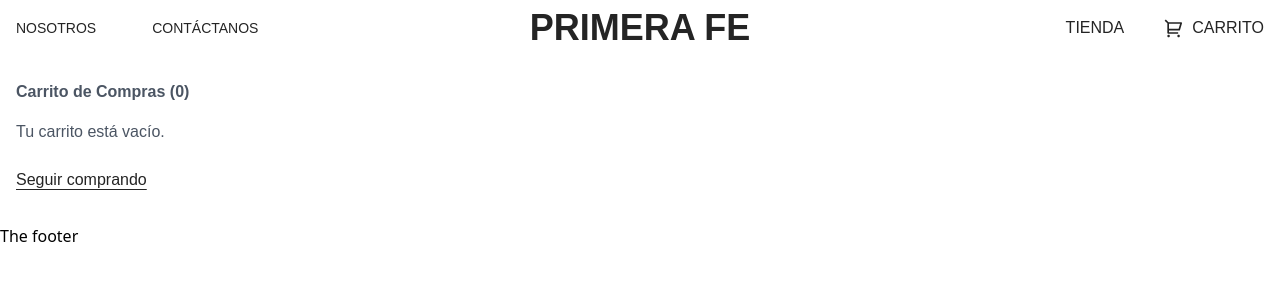
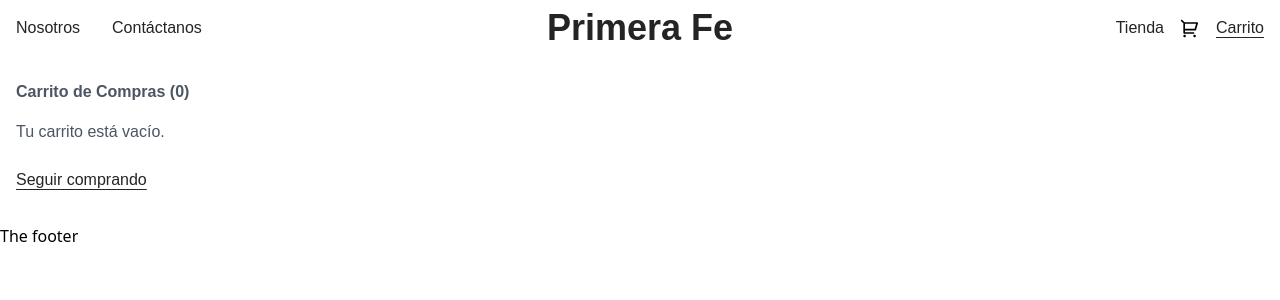
Before and after one commit to gersonch/primera-fe, a Next.js app: page /cart in a window 1280 px wide. Shown: the top 300 px of the page. Built offline with nearby package versions, Linux system fonts and the light colour scheme; a web font is replaced by a local one.

Commit message:
mejorar el navbar

```diff
--- a/app/(general)/cart/Total.tsx
+++ b/app/(general)/cart/Total.tsx
@@ -5,7 +5,7 @@ export function Total({ items }: { items: CartItem[] }) {
   const total = GetTotalCart({ items })
 
   return (
-    <section className="mx-4 flex flex-col lg:h-[750px] h-96">
+    <section className="mx-4 flex flex-col  h-[calc(100vh-10rem)] lg:h-[calc(100vh-10rem)]">
       <div className="flex flex-col gap-4">
         <div className="border-b border-black pb-4 ">Resumen: </div>
       </div>
--- a/components/navbar/DropdownNavbar.tsx
+++ b/components/navbar/DropdownNavbar.tsx
@@ -1,59 +1,47 @@
-'use client'
+import { useCart } from '@/hooks/use-cart'
 import Link from 'next/link'
-import ActiveLink from '../active-link/ActiveLink'
-import styles from './styles.module.css'
+import styles from '@/components/navbar/styles.module.css'
 import { RiShoppingCart2Fill } from 'react-icons/ri'
 import { RiShoppingCart2Line } from 'react-icons/ri'
-import { useCart } from '@/hooks/use-cart'
 
-export interface NavItems {
-  path: string
-  text: string
+interface DropdownNavbarProps {
+  onLinkClick: () => void
 }
 
-interface DropdownNavbarProps {
-  navItems: NavItems[]
-  isDeploy: boolean
-}
-
-const DropdownNavbar: React.FC<DropdownNavbarProps> = ({
-  navItems,
-  isDeploy,
-}) => {
+export default function DropdownNavbar({ onLinkClick }: DropdownNavbarProps) {
   const { items } = useCart()
 
   return (
     <div
-      className={`md:flex flex-col md:flex-row text-sm ${
-        isDeploy
-          ? 'absolute flex flex-col opacity-100 top-14 bg-slate-500 lg:bg-white h-screen w-screen px-16 py-4 items-center z-50 slide-in-from-left-0'
-          : 'opacity-0 md:opacity-100 pointer-events-none absolute md:static'
-      } md:pointer-events-auto gap-6 md:flex-grow md:basis-0 ${styles.links} transition`}
+      className={`absolute  bg-[#1a1b23] h-screen w-full top-0 flex flex-col items-center justify-center gap-4`}
     >
-      {navItems.slice(0, 2).map((navItem, index) => (
-        <ActiveLink key={index} {...navItem} />
-      ))}
-      {isDeploy &&
-        navItems.slice(3).map((navItem, index) =>
-          navItem.path === '/cart' ? (
-            <Link key={index} href={navItem.path}>
-              <div className="flex items-center text-center mr-4">
-                {items.length > 0 ? (
-                  <RiShoppingCart2Fill className="text-xl mr-2 flex items-center" />
-                ) : (
-                  <RiShoppingCart2Line className="text-xl mr-2 flex items-center" />
-                )}
-                <div className="flex items-center text-center">
-                  {navItem.text}
-                </div>
-              </div>
-            </Link>
+      <div className={`flex flex-col gap-4 ${styles.links} `}>
+        <Link
+          href="/sobre-nosotros"
+          onClick={onLinkClick}
+          className="!text-white"
+        >
+          NOSOTROS
+        </Link>
+        <Link href="/contactanos" onClick={onLinkClick} className="!text-white">
+          CONTACTANOS
+        </Link>
+        <Link href="/tienda" onClick={onLinkClick} className="!text-white">
+          TIENDA
+        </Link>
+        <Link
+          href="/cart"
+          onClick={onLinkClick}
+          className="flex gap-x-2 z-50 !text-white"
+        >
+          CARRITO
+          {items.length > 0 ? (
+            <RiShoppingCart2Fill className="text-xl " />
           ) : (
-            <ActiveLink key={index} {...navItem} />
-          )
-        )}
+            <RiShoppingCart2Line className="text-xl " />
+          )}
+        </Link>
+      </div>
     </div>
   )
 }
-
-export default DropdownNavbar
--- a/components/navbar/Navbar.tsx
+++ b/components/navbar/Navbar.tsx
@@ -7,6 +7,7 @@ import { useState, useEffect } from 'react'
 import { useCart } from '@/hooks/use-cart'
 import { RiShoppingCart2Fill } from 'react-icons/ri'
 import { RiShoppingCart2Line } from 'react-icons/ri'
+import DropdownNavbar from './DropdownNavbar'
 
 export interface NavItems {
   path: string
@@ -17,6 +18,7 @@ export const Navbar: React.FC = () => {
   const { items } = useCart()
   console.log(items)
   const [isDeploy, setIsDeploy] = useState(false)
+
   const navItems: NavItems[] = [
     { path: '/sobre-nosotros', text: 'Nosotros' },
     { path: '/contactanos', text: 'Contáctanos' },
@@ -41,94 +43,85 @@ export const Navbar: React.FC = () => {
     }
   }, [])
 
+  const handleLinkClik = () => {
+    setIsDeploy(false)
+  }
+
   return (
-    <header>
+    <header
+      className={`flex justify-between w-full py-2 md:py-0 z-50 absolute bg-white `}
+    >
       <div
-        className={`${isDeploy && 'bg-slate-500'} flex items-center justify-between md:absolute w-full  bg-white text-center py-4 md:py-0 relative uppercase text-md transition-all`}
+        className={`${isDeploy ? 'opacity-100 pointer-events-auto ' : 'opacity-0 pointer-events-none '} transition-all z-0`}
       >
-        {/* Enlaces de la izquierda */}
+        <DropdownNavbar onLinkClick={handleLinkClik} />
+      </div>
+      {/* links izquierda */}
       <div
-          className={`md:flex flex-col md:flex-row text-sm  ${
-            isDeploy
-              ? 'absolute flex flex-col opacity-100 top-14 bg-slate-500 lg:bg-white h-screen w-screen px-16 py-4 items-center z-50 slide-in-from-left-0'
-              : 'opacity-0 md:opacity-100 pointer-events-none absolute md:static'
-          } md:pointer-events-auto gap-6 md:flex-grow md:basis-0 ${styles.links} transition `}
+        className={`flex-grow basis-0 ${styles.links} hidden md:flex items-center pointer-events-none md:pointer-events-auto`}
       >
         {navItems.slice(0, 2).map((navItem, index) => (
           <ActiveLink key={index} {...navItem} />
         ))}
-          {isDeploy &&
-            navItems.slice(3).map((navItem, index) =>
-              // Si el texto es "Carrito", agrega el ícono
-              navItem.path === '/cart' ? (
-                <Link key={index} href={navItem.path}>
-                  <div className="flex items-center text-center mr-4  ">
-                    {items.length > 0 ? (
-                      <RiShoppingCart2Fill className="text-xl mr-2 flex items-center" />
+      </div>
+
+      {/* menu hamburguesa */}
+      <div className="absolute top-4 left-2">
+        <button className="">
+          {isDeploy ? (
+            <IoClose
+              className="text-2xl md:hidden text-white
+              "
+              onClick={() => setIsDeploy(false)}
+            />
           ) : (
-                      <RiShoppingCart2Line className="text-xl mr-2 flex items-center" />
+            <IoMenu
+              className="text-2xl md:hidden"
+              onClick={() => setIsDeploy(true)}
+            />
           )}
-
-                    {/* Icono de carrito */}
-                    <div className=" flex items-center text-center">
-                      {navItem.text}
-                    </div>
-                  </div>
-                </Link>
-              ) : (
-                <ActiveLink key={index} {...navItem} />
-              )
-            )}
-        </div>
-        <div className="md:hidden pl-4">
-          <button
-            onClick={() => setIsDeploy(!isDeploy)}
-            className="z-50 text-3xl text-gray-600 font-thin"
-          >
-            {isDeploy ? <IoClose /> : <IoMenu />}
         </button>
       </div>
 
-        {/* Título centrado */}
+      {/* title */}
+      {navItems
+        .filter((navItem) => navItem.path === '/')
+        .map((navItem, index) => (
           <h1
-          className={`flex text-center justify-center text-4xl font-bold w-full lg:w-auto ${styles.h1}`}
+            key={index}
+            className={`flex text-center justify-center text-4xl font-bold w-full lg:w-auto ${styles.h1} `}
           >
-          <Link href="/">Primera Fe</Link>
-        </h1>
-
-        {/* Enlaces a la derecha y el carrito */}
-        <div
-          className={`md:flex flex-col md:flex-row hidden gap-6 md:flex-grow md:basis-0 justify-end items-center text-md ${styles.links}`}
-        >
-          {navItems.slice(3).map((navItem, index) =>
-            // Si el texto es "Carrito", agrega el ícono
-            navItem.path === '/cart' ? (
             <Link
-                key={index}
               href={navItem.path}
-                className={`${styles.links}`}
-              >
-                <div
-                  className={`flex items-center text-center mr-4 hover:underline underline-offset-4`}
-                >
-                  {items.length > 0 ? (
-                    <RiShoppingCart2Fill className="text-xl mr-2 flex items-center" />
-                  ) : (
-                    <RiShoppingCart2Line className="text-xl mr-2 flex items-center" />
-                  )}
-                  {/* Icono de carrito */}
-                  <div
-                    className={`flex items-center text-center ${styles.links}`}
+              className={`flex items-center justify-center z-10 ${isDeploy && '!text-white'}`}
             >
               {navItem.text}
+            </Link>
+          </h1>
+        ))}
+
+      {/* links derecha */}
+      <div
+        className={`flex-grow basis-0 ${styles.links}  justify-end hidden md:flex items-center`}
+      >
+        {navItems
+          .filter((navItem) => navItem.path === '/tienda')
+          .map((navItem, index) => (
+            <ActiveLink key={index} {...navItem} />
+          ))}
+
+        {navItems
+          .filter((navItem) => navItem.path === '/cart')
+          .map((navItem, index) => (
+            <div key={index} className={`flex items-center `}>
+              {items.length > 0 ? (
+                <RiShoppingCart2Fill className="text-xl" />
+              ) : (
+                <RiShoppingCart2Line className="text-xl" />
+              )}
+              <ActiveLink {...navItem} />
             </div>
-                </div>
-              </Link>
-            ) : (
-              <ActiveLink key={index} {...navItem} />
-            )
-          )}
-        </div>
+          ))}
       </div>
     </header>
   )
```
Also changed, not shown: components/active-link/ActiveLink.tsx (+11 -11 lines). Lines whose indentation alone changed are shown as unchanged.
